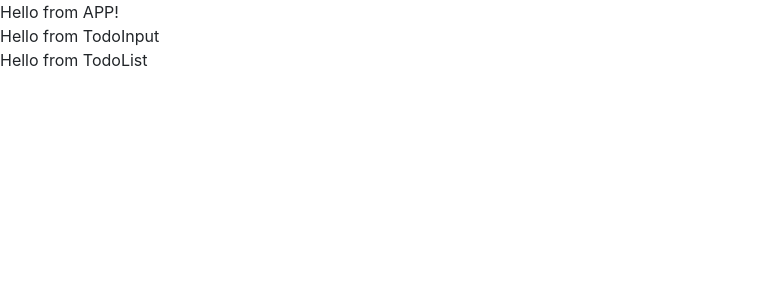
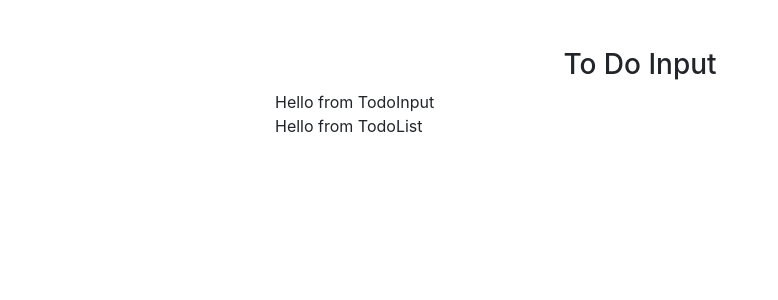
Before and after one commit to rahulray1406/ToDo-List, a React (Create React App) app: page / in a window 1280 px wide. Shown: the top 300 px of the page, without its empty margins (0-778 px from the left). Built offline with nearby package versions, Linux system fonts and the light colour scheme.

Commit message:
App Component Structured

```diff
--- a/src/App.js
+++ b/src/App.js
@@ -1,15 +1,44 @@
 import React, { Component } from 'react';
+import { v4 as uuidv4 } from 'uuid';
 import TodoList from './components/TodoList';
 import TodoInput from './components/TodoInput';
 import 'bootstrap/dist/css/bootstrap.min.css';
 class App extends Component {
+  state={
+    items:[{id:1,Title:"Rahul"},{id:2,Title:"Tuba"}],
+    id:uuidv4(),
+    item:'',
+    editItem:false
+  };
+  handelChange = e=>{console.log('handel Change');}
+  handelSubmit = e =>{console.log('handel Submit');}
+  clearList = ()=>{console.log('List clear');}
+  handelDelete = id =>{console.log(`Handel Delete ${id}`)}
+  handelEdit = id =>{console.log(`Handel Edit ${id}`)}
+
   render() {
     return (
-      <div>
-        Hello from APP!
-        <TodoInput/>
-        <TodoList/>
-      </div>
+        <div className="container">
+          <div className="row">
+            <div className="col-10 mx-auto col-md-8 mt-5">
+              <h3 className="text-capitalize text-center">
+                To Do Input
+              </h3>
+              <TodoInput
+              item={this.state.item}
+              handelChange={this.handelChange}
+              handelSubmit={this.handelSubmit}
+              handelEdit={this.handelEdit}
+              />
+              <TodoList
+                items={this.state.items}
+                clearList={this.clearList}
+                handelDelete={this.handelDelete}
+                handelEdit={this.handelEdit}
+              />
+            </div>
+          </div>
+        </div>
     );
   }
 }
```
